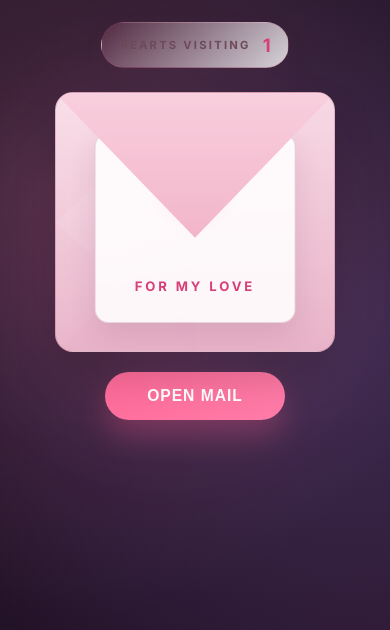
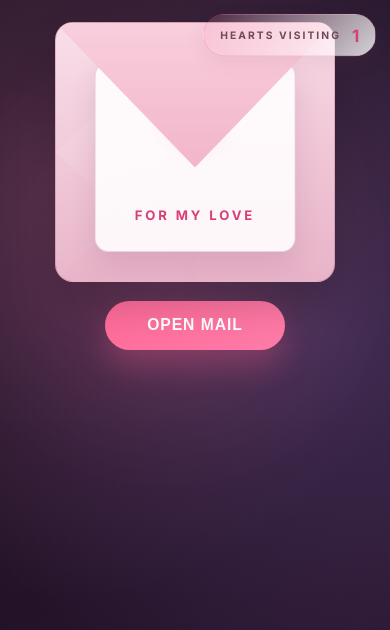
Before and after one commit to Spade092104/my-love-letter, a website: page index.html in a window 390 px wide. Shown: the top 630 px of the page. Drawn offline with nearby package versions, Linux system fonts and the light colour scheme; no server answers.

Commit message:
Updated love letter page

```diff
--- a/style.css
+++ b/style.css
@@ -337,9 +337,11 @@ body::before {
 }
 
 .page-visitor {
-  position: relative;
-  z-index: 2;
-  margin: 0 auto 1.5rem;
+  position: fixed;
+  top: 24px;
+  right: 24px;
+  z-index: 20;
+  margin: 0;
 }
 
 .visitor-label {
@@ -541,6 +543,13 @@ button:active {
     padding: 22px 14px;
   }
 
+  .page-visitor {
+    top: 14px;
+    right: 14px;
+    transform: scale(0.92);
+    transform-origin: top right;
+  }
+
   .envelope {
     height: 260px;
   }
```
